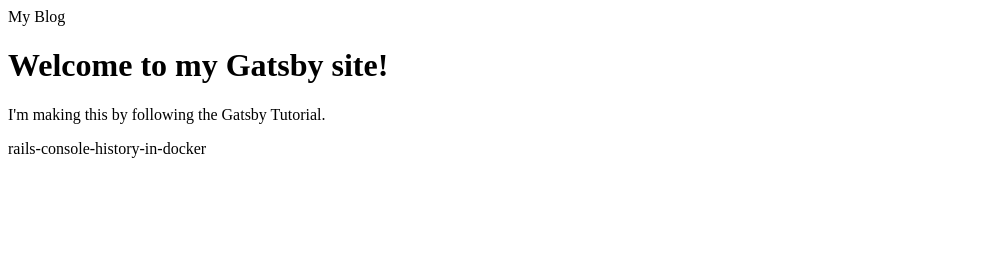
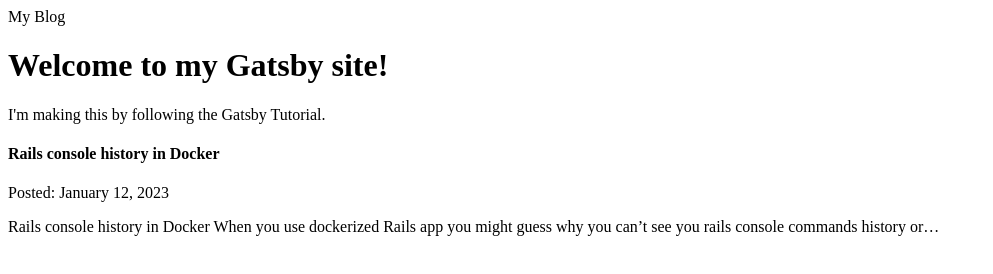
Before and after one commit to somenugget/somenugget.dev, a Gatsby site: page / in a window 1280 px wide. Shown: the whole page, without its empty margins (0-993 px from the left). Built offline with nearby package versions, Linux system fonts and the light colour scheme; Gatsby itself is replaced by a stand-in of ours; some packages are replaced by stand-ins of ours.

Commit message:
Use MDx and Frontmatter

```diff
--- a/blog/rails-console-history-in-docker.mdx
+++ b/blog/rails-console-history-in-docker.mdx
@@ -1,3 +1,9 @@
+---
+name: "Rails console history in Docker"
+title: "Rails console history in Docker"
+datePublished: "2023-01-12"
+---
+
 # Rails console history in Docker
 
 When you use dockerized Rails app you might guess why you can’t see you rails console commands history or `debug` commands history.
--- a/package.json
+++ b/package.json
@@ -23,8 +23,13 @@
     "gatsby-plugin-mdx": "^5.4.0",
     "gatsby-plugin-sharp": "^5.4.0",
     "gatsby-plugin-sitemap": "^6.4.0",
+    "gatsby-remark-autolink-headers": "^6.5.0",
+    "gatsby-remark-images": "^7.5.0",
+    "gatsby-remark-prismjs": "^7.5.0",
     "gatsby-source-filesystem": "^5.4.0",
+    "gatsby-transformer-remark": "^6.5.0",
     "gatsby-transformer-sharp": "^5.4.0",
+    "prismjs": "^1.29.0",
     "react": "^18.2.0",
     "react-dom": "^18.2.0"
   },
--- a/src/pages/index.tsx
+++ b/src/pages/index.tsx
@@ -1,16 +1,20 @@
 import * as React from "react"
-import type {HeadFC, PageProps} from "gatsby"
+import type {HeadFC, Node, PageProps} from "gatsby"
 import {graphql} from "gatsby"
 import Layout from "../components/layout";
+import MdxFrontmatter = Queries.MdxFrontmatter;
 
-type Node = {
-  name: string
+type MdxNode = {
+  id: string
+  excerpt: string
+  frontmatter: MdxFrontmatter
+  parent: Node
 }
 
 type Data = {
   data: {
-    allFile: {
-      nodes: Array<Node>
+    allMdx: {
+      nodes: Array<MdxNode>
     }
   }
 }
@@ -18,15 +22,19 @@ type Data = {
 type IndexPageProps = PageProps & Data
 
 const IndexPage: React.FC<IndexPageProps> = (props) => {
-  console.log(props)
+  console.log(props.data.allMdx.nodes)
   return (
     <Layout {...props}>
       <main>
         <h1>Welcome to my Gatsby site!</h1>
         <p>I'm making this by following the Gatsby Tutorial.</p>
         <div className="container">
-          {props.data.allFile.nodes.map((file) => (
-            <p key={file.name}>{file.name}</p>
+          {props.data.allMdx.nodes.map((node) => (
+            <>
+              <h4 key={node.id}>{node.frontmatter.name}</h4>
+              <p>Posted: {node.frontmatter.datePublished}</p>
+              <p>{node.excerpt}</p>
+            </>
           ))}
         </div>
       </main>
@@ -36,9 +44,21 @@ const IndexPage: React.FC<IndexPageProps> = (props) => {
 
 export const query = graphql`
   query {
-    allFile(filter: {sourceInstanceName: {eq: "blog"}}) {
+    allMdx(sort: { frontmatter: { datePublished: DESC } }) {
       nodes {
-        name
+        frontmatter {
+          datePublished(formatString: "MMMM D, YYYY")
+          name
+          title
+        }
+        parent {
+          ... on File {
+            name
+          }
+        }
+        id
+        body
+        excerpt
       }
     }
   }
```
Also changed, not shown: gatsby-config.ts (+9 -3 lines), src/pages/post.tsx (added), 2 other files.
